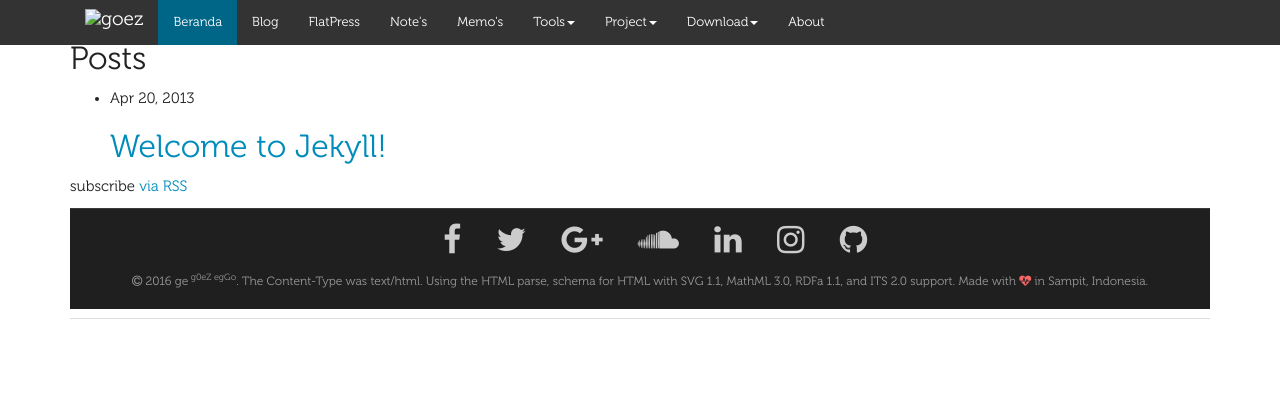
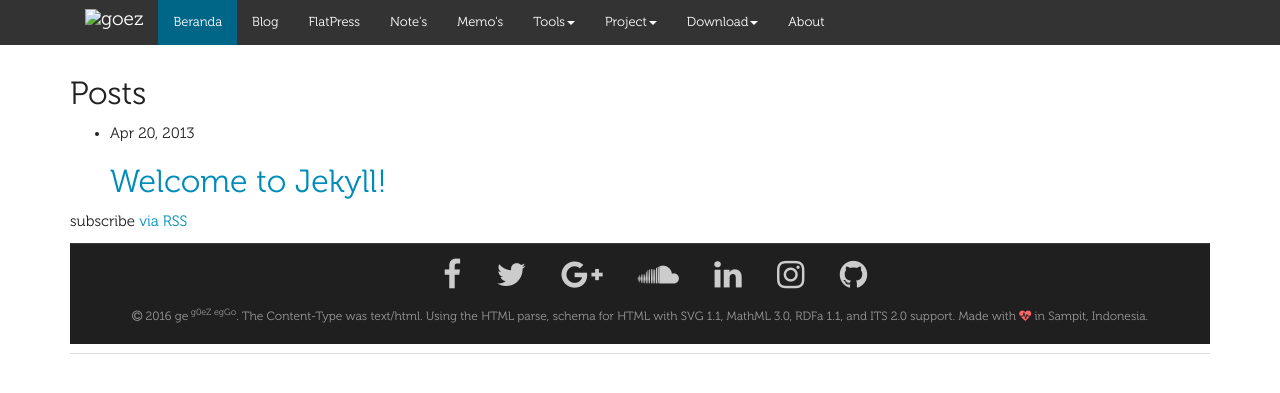
Before and after one commit to eggoez/eggoez.github.io, a Jekyll site: the page built from index.html, in a window 1280 px wide. Shown: the top 393 px of the page. Built offline with Jekyll 4.4.1, drawn with Linux system fonts in a browser that asks for light colours; nearby versions of some CDN libraries; library files that are not in the unit come from our copies; comment, search, counter and statistics services are not loaded.

Commit message:
Update header.html

```diff
--- a/_includes/header.html
+++ b/_includes/header.html
@@ -1,3 +1,3 @@
 <!-- kehalaman -->
-	<div class="container theme-showcase" role="main">
+	<div class="container" style="padding-top:35px">
 		<div class="page-header">
```
